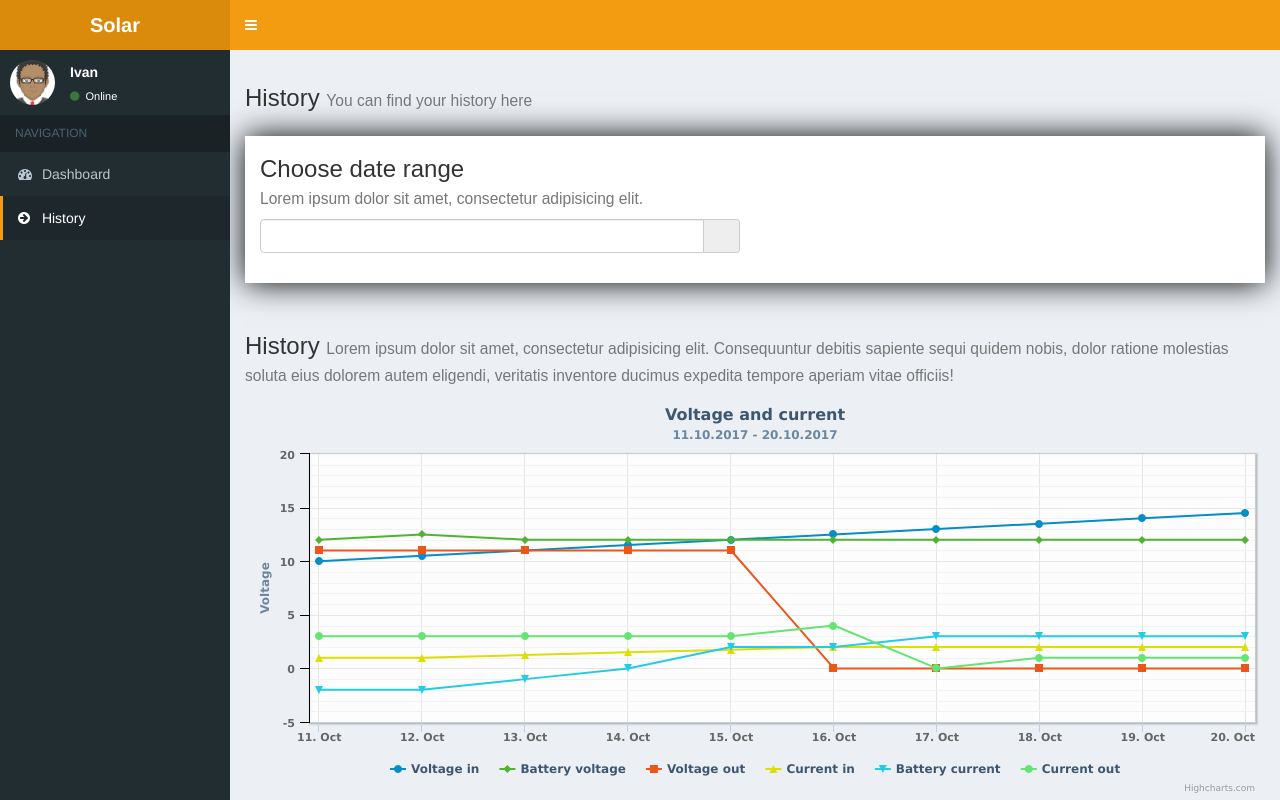
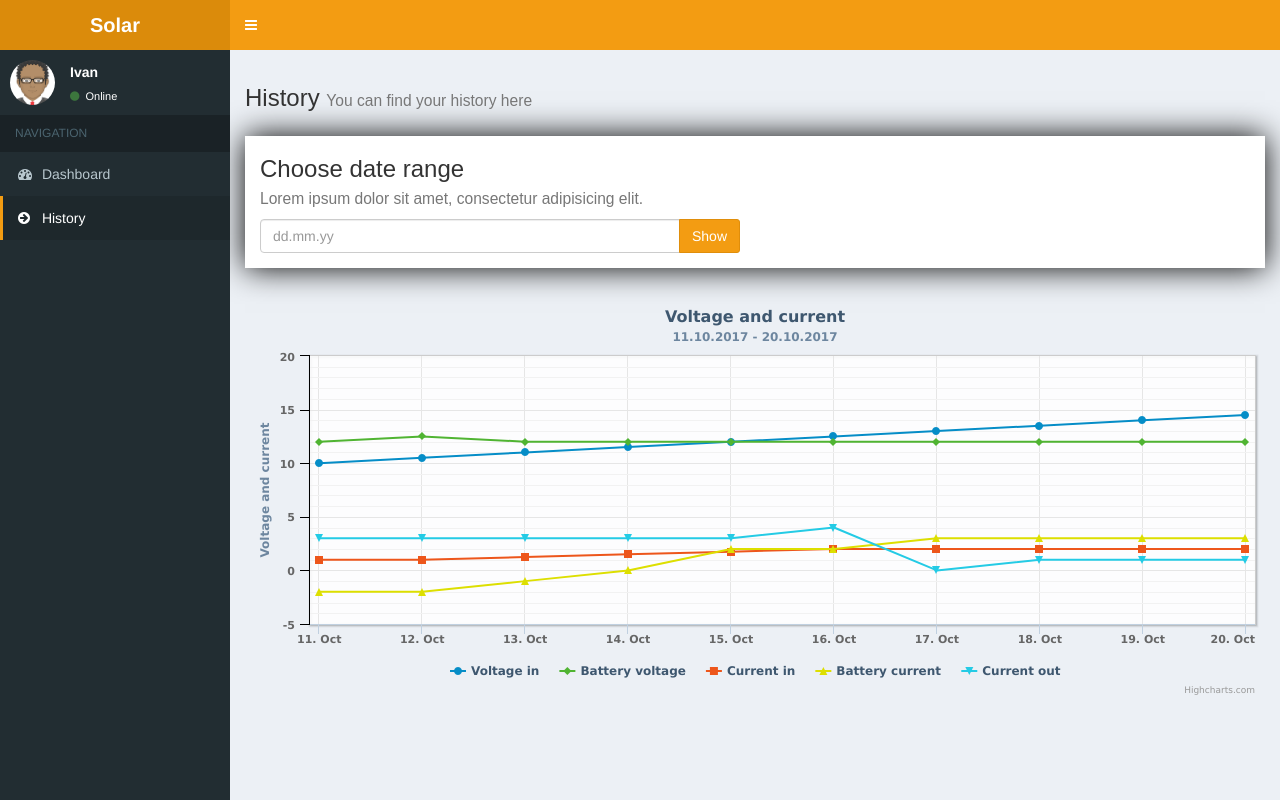
Before and after one commit to percan90/info-pro-17-solar-vue, a Vue app: page /#/history in a window 1280 px wide. Built offline with nearby package versions, Linux system fonts and the light colour scheme; a web font is replaced by a local one.

Commit message:
Prepared view for History

```diff
--- a/src/components/SolarHistory.vue
+++ b/src/components/SolarHistory.vue
@@ -24,68 +24,19 @@
                 <div class="form-group col-lg-6 col-md-12 col-xs-12">
                     <h3>Choose date range<br>
                     <small>Lorem ipsum dolor sit amet, consectetur adipisicing elit.</small></h3>
-                    <div class="form-group">
-                        <div class='input-group date' id='startdate'>
-                            <input type='text' class="form-control" />
-                            <span class="input-group-addon">
-                                <span class="glyphicon glyphicon-calendar"></span>
-                            </span>
+
+                    <div class="input-group">
+
+                        <!-- /btn-group -->
+                        <input type="text" class="form-control"  placeholder="dd.mm.yy">
+                        <div class="input-group-btn">
+                            <button type="button" class="btn btn-warning">Show</button>
                         </div>
                     </div>
                 </div>
-                <!-- <div class="form-group col-lg-4 col-md-3 col-xs-12">
-                    <h3 style="visibility: hidden;">Choose date<br>
-                    <small>Lorem ipsum dolor sit amet, consectetur adipisicing elit.</small></h3>
-                    <div class="form-group">
-                        <div class='input-group date' id='enddate'>
-                            <input type='text' class="form-control" />
-                            <span class="input-group-addon">
-                                <span class="glyphicon glyphicon-calendar"></span>
-                            </span>
-                        </div>
-                    </div>
-                </div> -->
 
-                <!-- <div class="form-group col-lg-4 col-md-3 col-xs-12">
-                    <h3>Choose interval<br>
-                    <small>Lorem ipsum dolor sit amet, consectetur adipisicing elit.</small></h3>
-                        <select class="form-control" id="chooseInterval">
-                          <option>1</option>
-                          <option>2</option>
-                          <option>3</option>
-                          <option>4</option>
-                          <option>5</option>
-                        </select>
-                </div> -->
-            </div>
-            <!-- <div class="row">
-                <div class="form-group col-lg-12 col-md-3 col-xs-12">
-                    <h3>What to show<br>
-                    <small>Lorem ipsum dolor sit amet, consectetur adipisicing elit.</small></h3>
-                    <label class="checkbox-inline">
-                      <input type="checkbox" id="inlineCheckbox1" value="option1" checked> Voltage in
-                    </label>
-                    <label class="checkbox-inline">
-                      <input type="checkbox" id="inlineCheckbox2" value="option2" checked> Battery voltage
-                    </label>
-                    <label class="checkbox-inline">
-                      <input type="checkbox" id="inlineCheckbox3" value="option3"> Voltage out
-                    </label>
-                    <label class="checkbox-inline">
-                      <input type="checkbox" id="inlineCheckbox4" value="option4"> Current in
-                    </label>
-                    <label class="checkbox-inline">
-                      <input type="checkbox" id="inlineCheckbox5" value="option5"> Battery current
-                    </label>
-                    <label class="checkbox-inline">
-                      <input type="checkbox" id="inlineCheckbox6" value="option6"> Battery out
-                    </label>
-
-                </div>
             </div>
 
-                    <button type="button" class="btn btn-info" style="margin-bottom:1%;">Show graph</button>
-                    -->
         </div>
         </div>
 
@@ -93,11 +44,8 @@
         <div class="content">
         <div class="row">
         <div class="col-lg-12 col-md-12 col-xs-12">
-            <h3>
-              History
-              <small>Lorem ipsum dolor sit amet, consectetur adipisicing elit. Consequuntur debitis sapiente sequi quidem nobis, dolor ratione molestias soluta eius dolorem autem eligendi, veritatis inventore ducimus expedita tempore aperiam vitae officiis!</small></h3>
-          </h3>
-          <div id="container-voltage">
+
+          <div id="container-history">
 
           </div>
         </div>
@@ -122,7 +70,7 @@ created() {
 methods: {
     solarhistory () {
     $(function () {
-                      var myChartVoltage = Highcharts.chart('container-voltage', {
+        var myChartHistory = Highcharts.chart('container-history', {
 
                       title: {
                           text: 'Voltage and current'
@@ -138,7 +86,7 @@ methods: {
 
                       yAxis: {
                           title: {
-                              text: 'Voltage'
+                              text: 'Voltage and current'
                           }
                       },
 
@@ -156,9 +104,6 @@ methods: {
                       }, {
                           name: 'Battery voltage',
                           data: [12,12.5,12,12,12,12,12,12,12,12]
-                      }, {
-                          name: 'Voltage out',
-                          data: [11, 11, 11, 11, 11, 0, 0, 0, 0, 0]
                       }, {
                           name: 'Current in',
                           data: [1,1,1.25,1.5,1.75,2,2,2,2,2]
```
